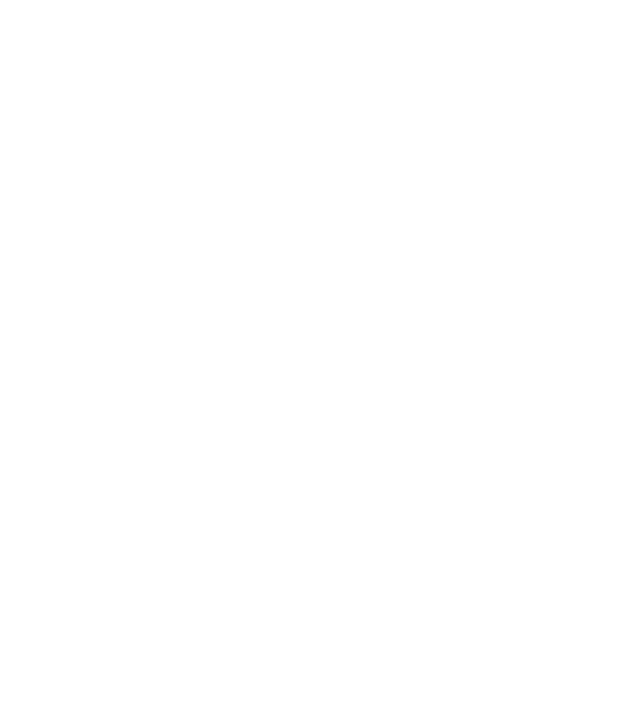
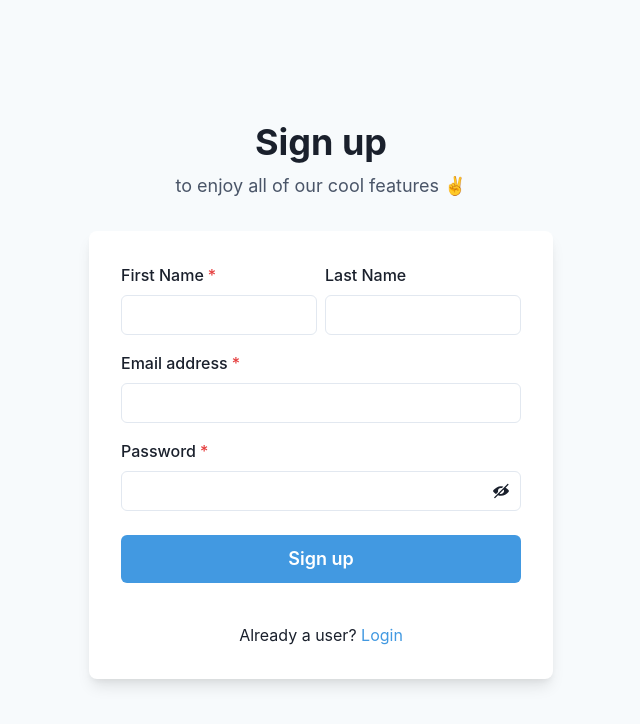
Before and after one commit to nakashi94/react-laravel-crud, a React (Create React App) app in the folder front/: page /register in a window 1280 px wide. Before the commit this address had no page. Shown: the top 724 px of the page, without its empty margins (319-959 px from the left). Built offline with nearby package versions, Linux system fonts and the light colour scheme; the HTML template or start-up script is replaced by a standard one.

Commit message:
login register ui

```diff
--- a/front/package.json
+++ b/front/package.json
@@ -3,6 +3,7 @@
   "version": "0.1.0",
   "private": true,
   "dependencies": {
+    "@chakra-ui/icons": "^1.1.7",
     "@chakra-ui/react": "^1.8.7",
     "@emotion/react": "^11.8.2",
     "@emotion/styled": "^11.8.1",
--- a/front/src/App.tsx
+++ b/front/src/App.tsx
@@ -1,10 +1,11 @@
 import { BrowserRouter } from "react-router-dom"
 import { Router } from "./router/Router";
 import { ChakraProvider } from "@chakra-ui/react";
+import { theme } from "./theme/theme";
 
 function App() {
   return (
-    <ChakraProvider>
+    <ChakraProvider theme={theme}>
       <BrowserRouter>
         <Router />
       </BrowserRouter>
--- a/front/src/components/pages/Login.tsx
+++ b/front/src/components/pages/Login.tsx
@@ -1,6 +1,7 @@
 import { memo, VFC } from "react";
 import { useNavigate } from "react-router-dom";
-import { Button } from "@chakra-ui/react";
+import { Box, Button, Center, Grid, GridItem, Heading, Input, Text } from "@chakra-ui/react";
+import { Link } from "react-router-dom";
 
 export const Login: VFC = memo(() => {
     const navigate = useNavigate();
@@ -10,8 +11,39 @@
     };
     return (
         <>
-            <p>LoginPage</p>
-            <Button onClick={onClickNavigate}>ログイン</Button>
+            <Center bg="white" w="480px" h="560px" mx="auto" my={16} borderRadius="md" display="grid">
+                <Grid
+                    h="560px"
+                    w="480px"
+                    templateRows="repeat(10, 1fr)"
+                    gap={8}
+                >
+                    <GridItem rowSpan={4} textAlign="center">
+                        <Text fontSize="xl" color="black" mt={12}>
+                            ToDo
+                        </Text>
+                        <Heading as="h2" size="lg" color="black" mt={8}>
+                            ログイン
+                        </Heading>
+                    </GridItem>
+                    <GridItem rowSpan={1} textAlign="center">
+                        <Input w="80%" placeholder="メールアドレス" />
+                    </GridItem>
+                    <GridItem rowSpan={2} textAlign="center">
+                        <Input w="80%" placeholder="パスワード" />
+                    </GridItem>
+                    <GridItem rowSpan={1} textAlign="center">
+                        <Button onClick={onClickNavigate}>Sign in</Button>
+                    </GridItem>
+                    <GridItem rowSpan={2} textAlign="center">
+                        <Box color="blue.800">
+                            <Link to="/register">アカウント作成</Link>
+                            <br />
+                            <Link to="/register">パスワードを忘れた場合はこちら</Link>
+                        </Box>
+                    </GridItem>
+                </Grid>
+            </Center>
         </>
     )
 })
--- /dev/null
+++ b/front/src/components/pages/Register.tsx
@@ -0,0 +1,101 @@
+import { memo, useState, VFC } from "react";
+import { Link as RouterLink } from "react-router-dom";
+import {
+    Flex,
+    Box,
+    FormControl,
+    FormLabel,
+    Input,
+    InputGroup,
+    HStack,
+    InputRightElement,
+    Stack,
+    Button,
+    Heading,
+    Text,
+    useColorModeValue,
+    Link,
+} from "@chakra-ui/react";
+import { ViewIcon, ViewOffIcon } from "@chakra-ui/icons";
+
+export const Register: VFC = memo(() => {
+    const [showPassword, setShowPassword] = useState(false);
+    return (
+        <Flex
+            minH={"100vh"}
+            align={"center"}
+            justify={"center"}
+            bg={useColorModeValue("gray.50", "gray.800")}
+        >
+            <Stack spacing={8} mx={"auto"} maxW={"lg"} py={12} px={6}>
+                <Stack align={"center"}>
+                    <Heading fontSize={"4xl"} textAlign={"center"}>
+                        Sign up
+                    </Heading>
+                    <Text fontSize={"lg"} color={"gray.600"}>
+                        to enjoy all of our cool features ✌️
+                    </Text>
+                </Stack>
+                <Box
+                    rounded={"lg"}
+                    bg={useColorModeValue("white", "gray.700")}
+                    boxShadow={"lg"}
+                    p={8}
+                >
+                <Stack spacing={4}>
+                    <HStack>
+                        <Box>
+                            <FormControl id="firstName" isRequired>
+                                <FormLabel>First Name</FormLabel>
+                                <Input type="text" />
+                            </FormControl>
+                        </Box>
+                        <Box>
+                            <FormControl id="lastName">
+                                <FormLabel>Last Name</FormLabel>
+                                <Input type="text" />
+                            </FormControl>
+                        </Box>
+                    </HStack>
+                    <FormControl id="email" isRequired>
+                        <FormLabel>Email address</FormLabel>
+                        <Input type="email" />
+                    </FormControl>
+                    <FormControl id="password" isRequired>
+                        <FormLabel>Password</FormLabel>
+                        <InputGroup>
+                            <Input type={showPassword ? "text" : "password"} />
+                            <InputRightElement h={"full"}>
+                                <Button
+                                    variant={"ghost"}
+                                    onClick={() => setShowPassword((showPassword) => !showPassword)}
+                                >
+                                    {showPassword ? <ViewIcon /> : <ViewOffIcon />}
+                                </Button>
+                            </InputRightElement>
+                        </InputGroup>
+                    </FormControl>
+                    <Stack spacing={10} pt={2}>
+                        <Button
+                            loadingText="Submitting"
+                            size="lg"
+                            bg={"blue.400"}
+                            color={"white"}
+                            _hover={{
+                                bg: "blue.500",
+                            }}
+                        >
+                            Sign up
+                        </Button>
+                    </Stack>
+                    <Stack pt={6}>
+                        <Text align={"center"}>
+                            Already a user? <Link as={RouterLink} to="/" color={"blue.400"}>Login</Link>
+                        </Text>
+                    </Stack>
+                </Stack>
+            </Box>
+        </Stack>
+    </Flex>
+    );
+})
--- a/front/src/router/Router.tsx
+++ b/front/src/router/Router.tsx
@@ -1,12 +1,14 @@
 import { memo, VFC } from "react";
 import { Route, Routes } from "react-router-dom";
 import { Login } from "../components/pages/Login";
+import { Register } from "../components/pages/Register";
 import { Tasks } from "../components/pages/Tasks";
 
 export const Router: VFC = memo(() => {
     return (
         <Routes>
             <Route path="/" element={<Login />} />
+                <Route path="register" element={<Register />} />
                 <Route path="tasks" element={<Tasks />} />
         </Routes>
     )
--- /dev/null
+++ b/front/src/theme/theme.ts
@@ -0,0 +1,12 @@
+import { extendTheme } from "@chakra-ui/react";
+
+export const theme = extendTheme({
+    styles: {
+        global: {
+            body: {
+                bg: "gray.100",
+                color: "gray.800",
+            }
+        }
+    }
+})
```
Also changed, not shown: 1 other file (tests, documents, lock files or other folders).
